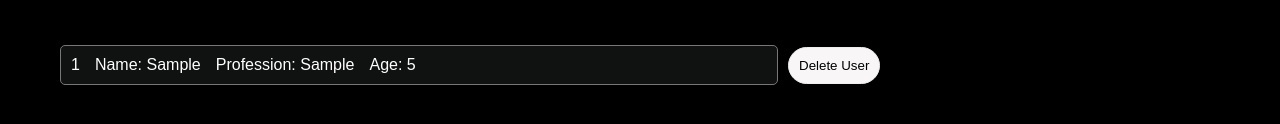
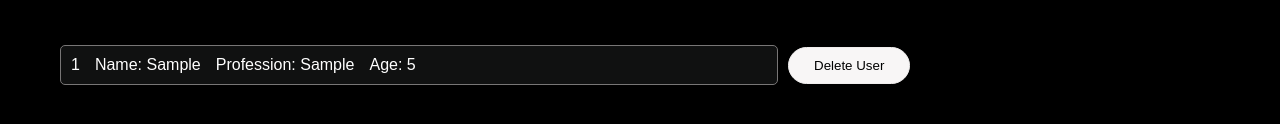
Before and after one commit to roshanchaudhari7/EmployeeDetails, a plain HTML site: page index.html in a window 1280 px wide. Both pictures are taken after typing "Sample", "Sample", "5" into the empty fields and a click on the button "Add User". Shown: the part 424-548 px from the top of the page. Drawn offline with Linux system fonts and the light colour scheme.

Commit message:
first commit

```diff
--- a/style.css
+++ b/style.css
@@ -132,7 +132,7 @@
     border: 1px solid #f0eeee;
     border-radius: 20px;
     cursor: pointer;
-    padding: 10px;
+    padding: 10px 25px;
 }
 
 .delete-container button:hover {
```
